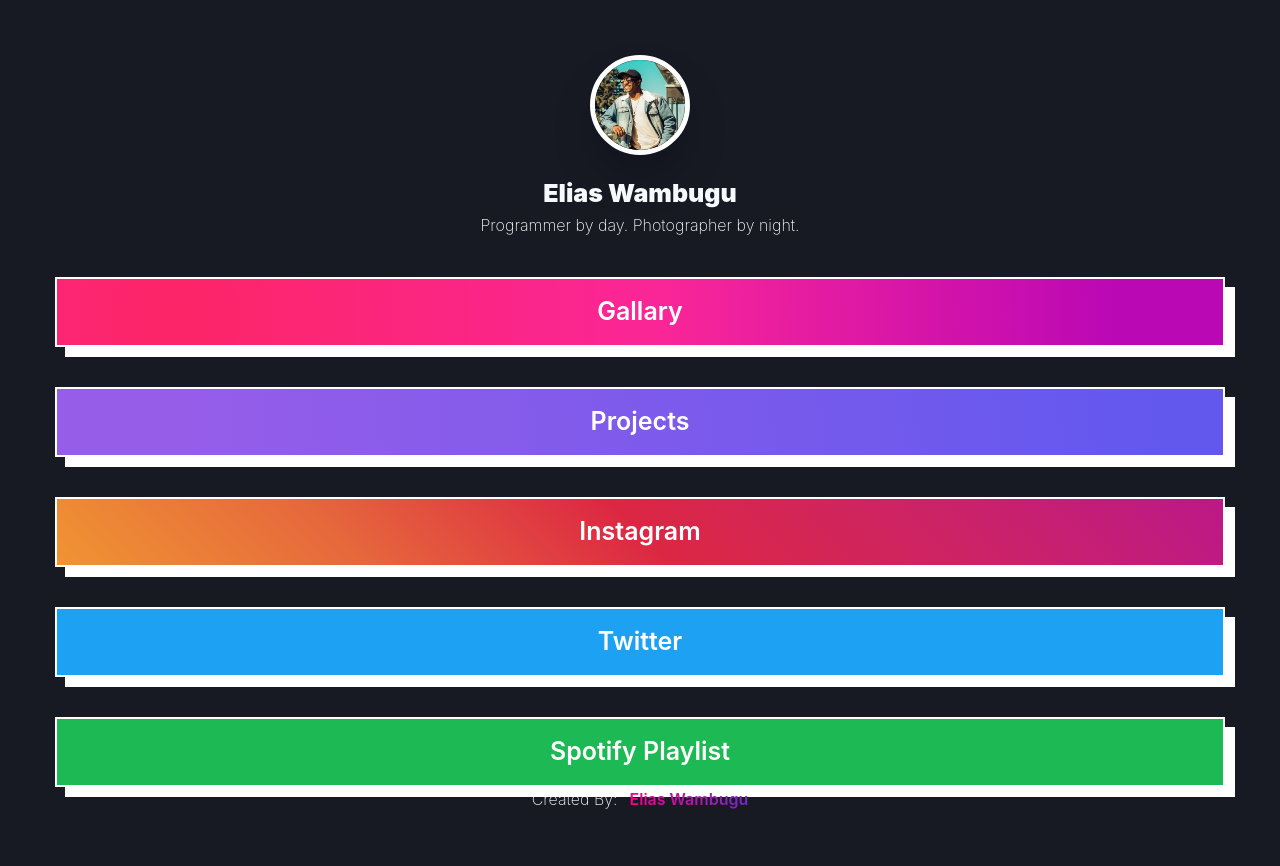
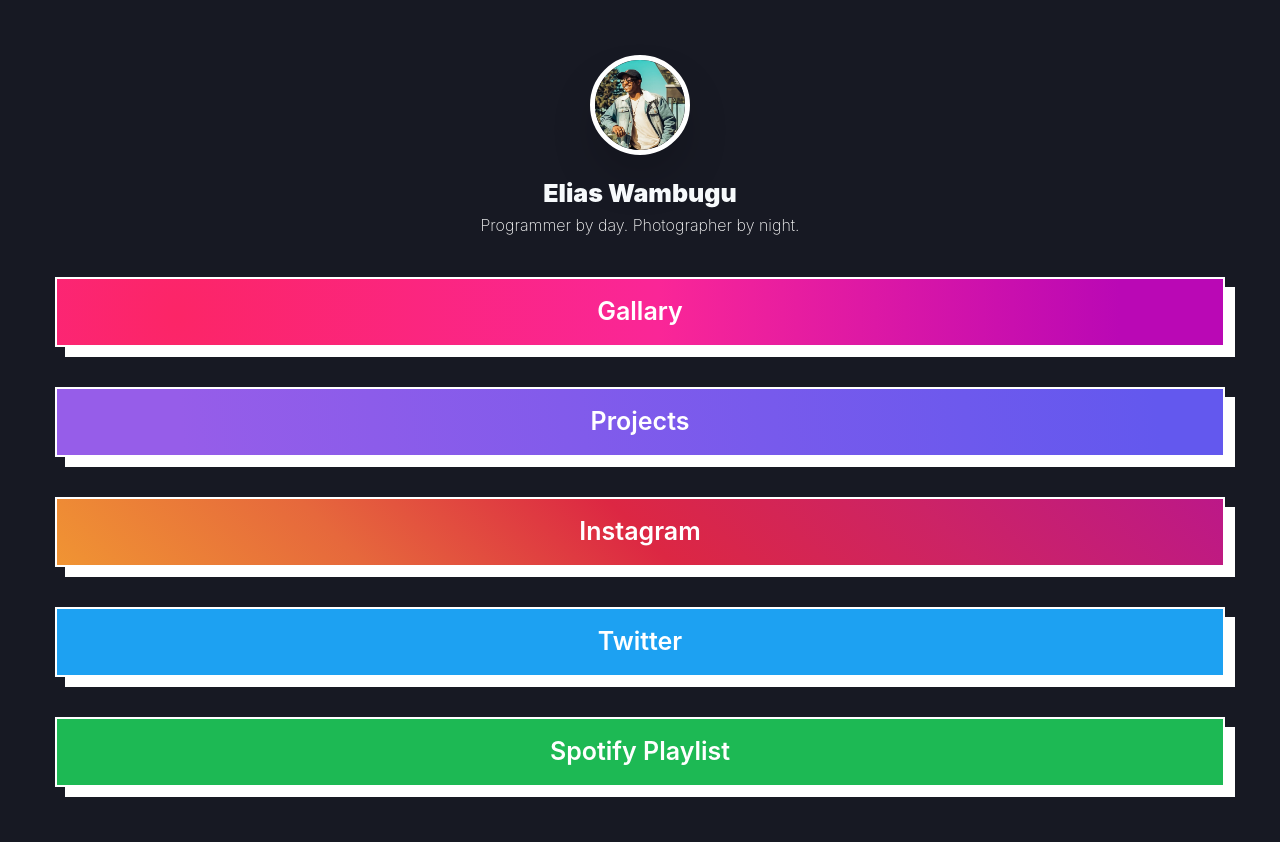
Before and after one commit to HelixHEX/contact-card, a React (Create React App) app in the folder apps/website/: page / in a window 1280 px wide. After the commit the page ends 842 px from the top, so only its background shows below. Built offline with nearby package versions, Linux system fonts and the light colour scheme.

Commit message:
removed created by footer

```diff
--- a/apps/website/src/App.tsx
+++ b/apps/website/src/App.tsx
@@ -73,10 +73,10 @@ const App = () => {
               Spotify Playlist
             </Card>
           </Flex>
-          <Flex color="white" fontWeight={"200"} alignSelf={"center"}>
+          {/* <Flex color="white" fontWeight={"200"} alignSelf={"center"}>
             <Text>Created By: </Text>
             <Text bgGradient='linear(to-l, #7928CA, #FF0080)' bgClip='text' fontWeight={'600'}>&nbsp; &nbsp;Elias Wambugu</Text>
-          </Flex>
+          </Flex> */}
         </Flex>
       </Flex>
     </>
```
